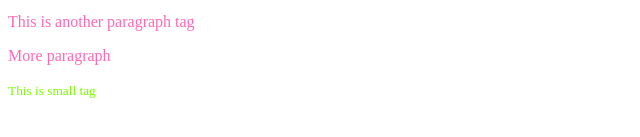
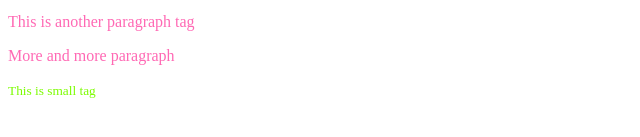
Before and after one commit to ShamimHassan/my-first-repo, a plain HTML site: page Index.html in a window 1280 px wide. Shown: the part 189-326 px from the top of the page, 0-640 px from the left. Drawn offline with Linux system fonts and the light colour scheme.

Commit message:
Added paragraph

```diff
--- a/Index.html
+++ b/Index.html
@@ -13,7 +13,7 @@
     <h3>More heading</h3>
     <p>Yes,I can doing this</p>
     <p>This is another paragraph tag</p>
-    <p>More paragraph</p>
+    <p>More and more paragraph</p>
     <small>This is small tag</small>
 </body>
 </html>
```
